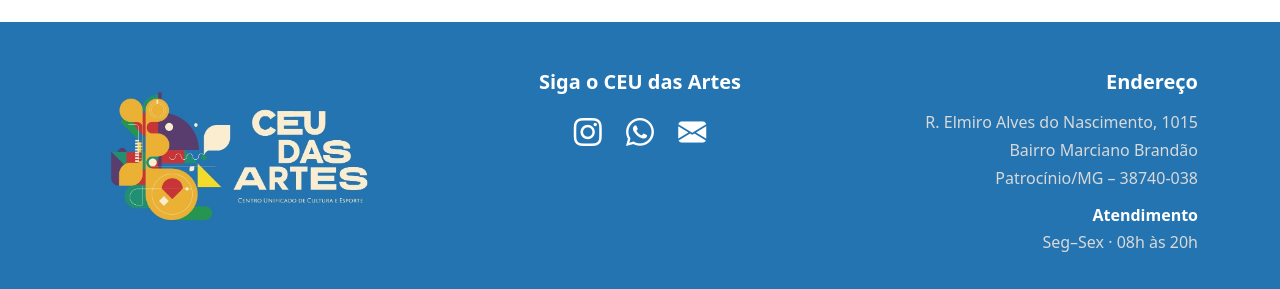
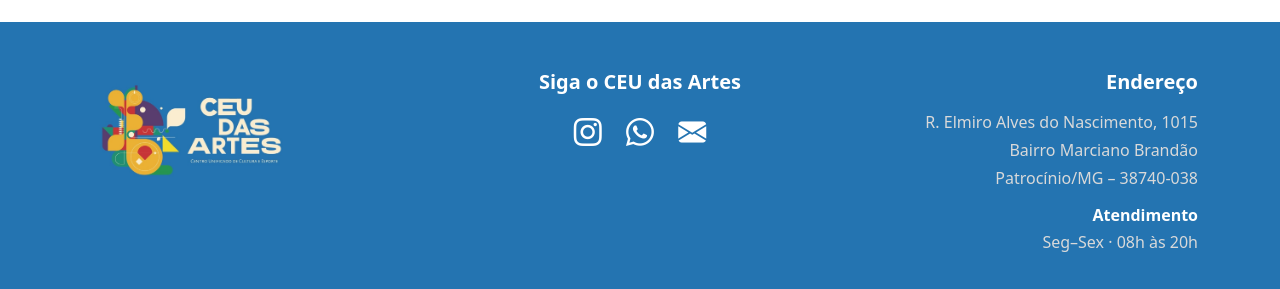
Before and after one commit to Jeferson-Ferreira-Araujo/ceudasartesptc, a plain HTML site: page index.html in a window 1280 px wide. Shown: the part 5930-6219 px from the top of the page. Drawn offline with nearby package versions, Linux system fonts and the light colour scheme; no server answers.

Commit message:
Update style.css

```diff
--- a/assets/css/style.css
+++ b/assets/css/style.css
@@ -110,7 +110,7 @@ header {
 
 
 #sobre {
-    background: #fff;
+    background: #fff
 }
 
 .titulo-institucional {
@@ -452,7 +452,7 @@ header {
 }
 
 #footerCEU .footer-logo {
-    max-width: 330px;
+    max-width: 230px;
 }
 
 #footerCEU h5,
```
